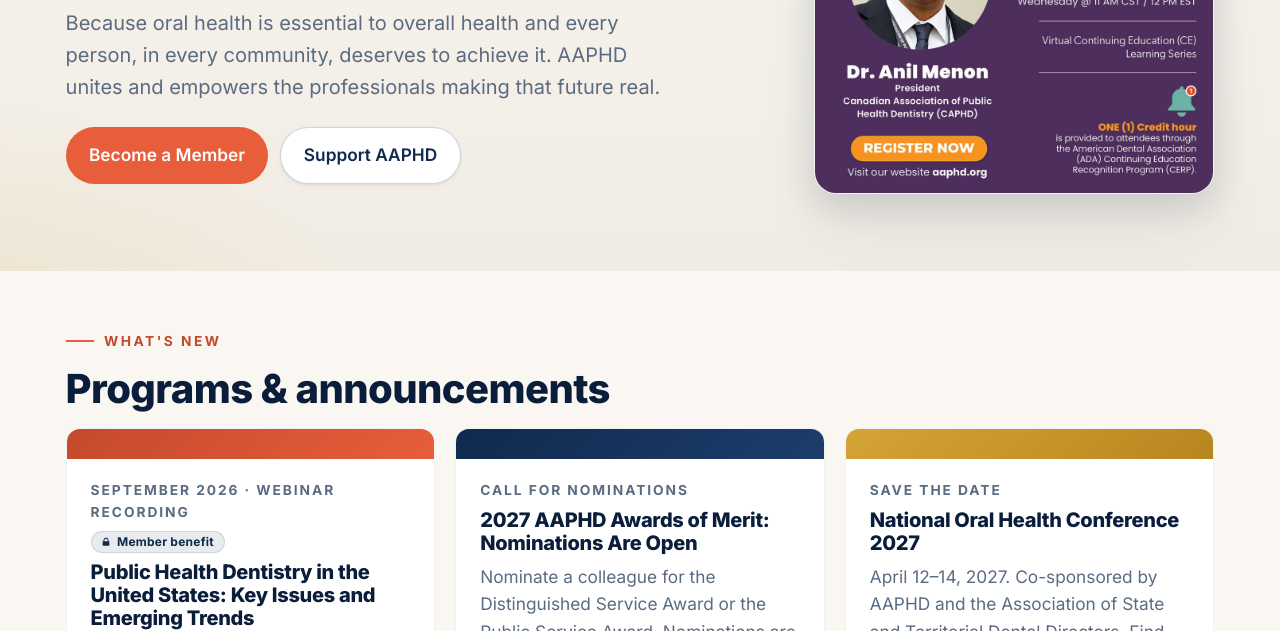
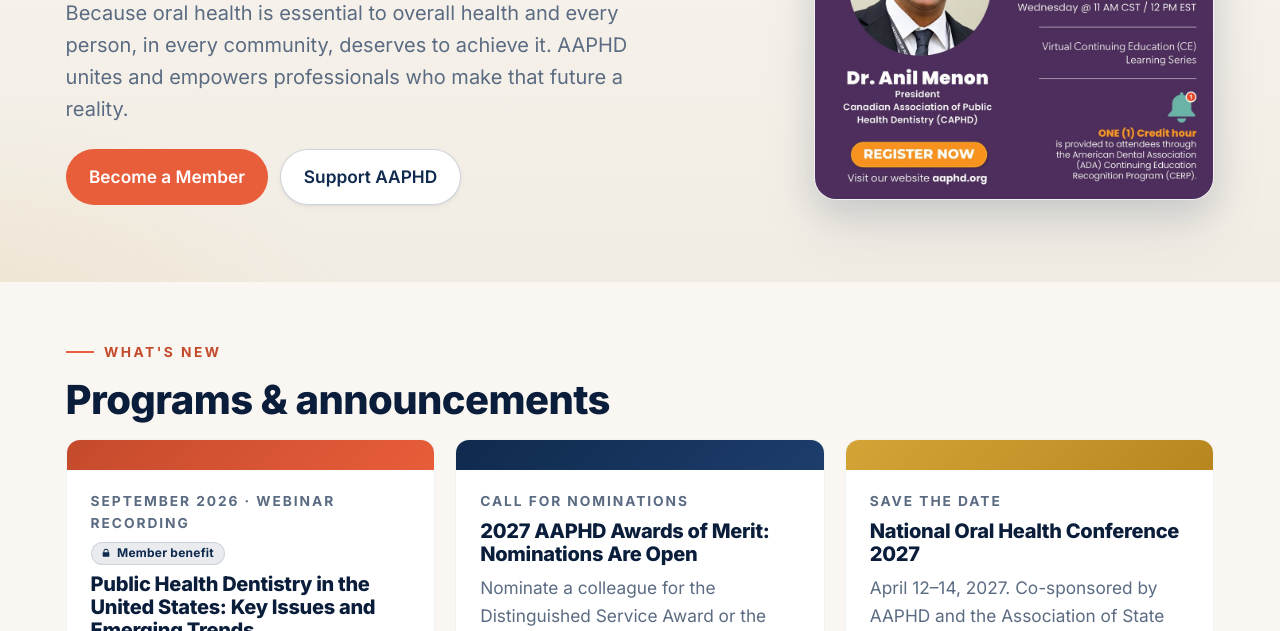
Before and after one commit to American-Association-of-PHD/aaphd_website, a plain HTML site: page index.html in a window 1280 px wide. Shown: the part 469-1100 px from the top of the page. Drawn offline with Linux system fonts and the light colour scheme.

Commit message:
Update home page intro text
Co-Authored-By: Claude Sonnet 5.5 <noreply@anthropic.com>

```diff
--- a/index.html
+++ b/index.html
@@ -150,7 +150,7 @@
       <h1>Improving total health <em>through oral health</em></h1>
       <p class="hero__lede">
         Because oral health is essential to overall health and every person, in every community,
-        deserves to achieve it. AAPHD unites and empowers the professionals making that future real.
+        deserves to achieve it. AAPHD unites and empowers professionals who make that future a reality.
       </p>
       <div class="hero__actions">
         <a href="membership/join-renew.html" class="btn btn--primary">Become a Member</a>
```
